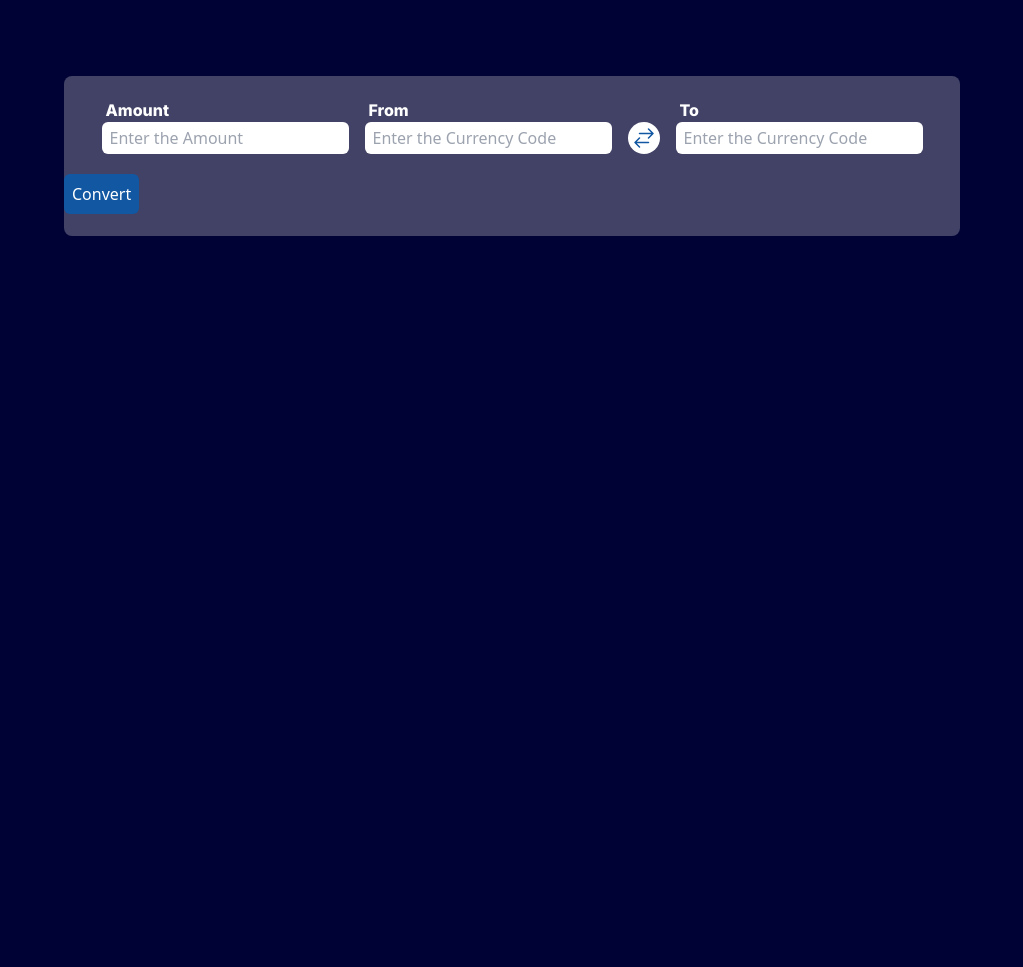
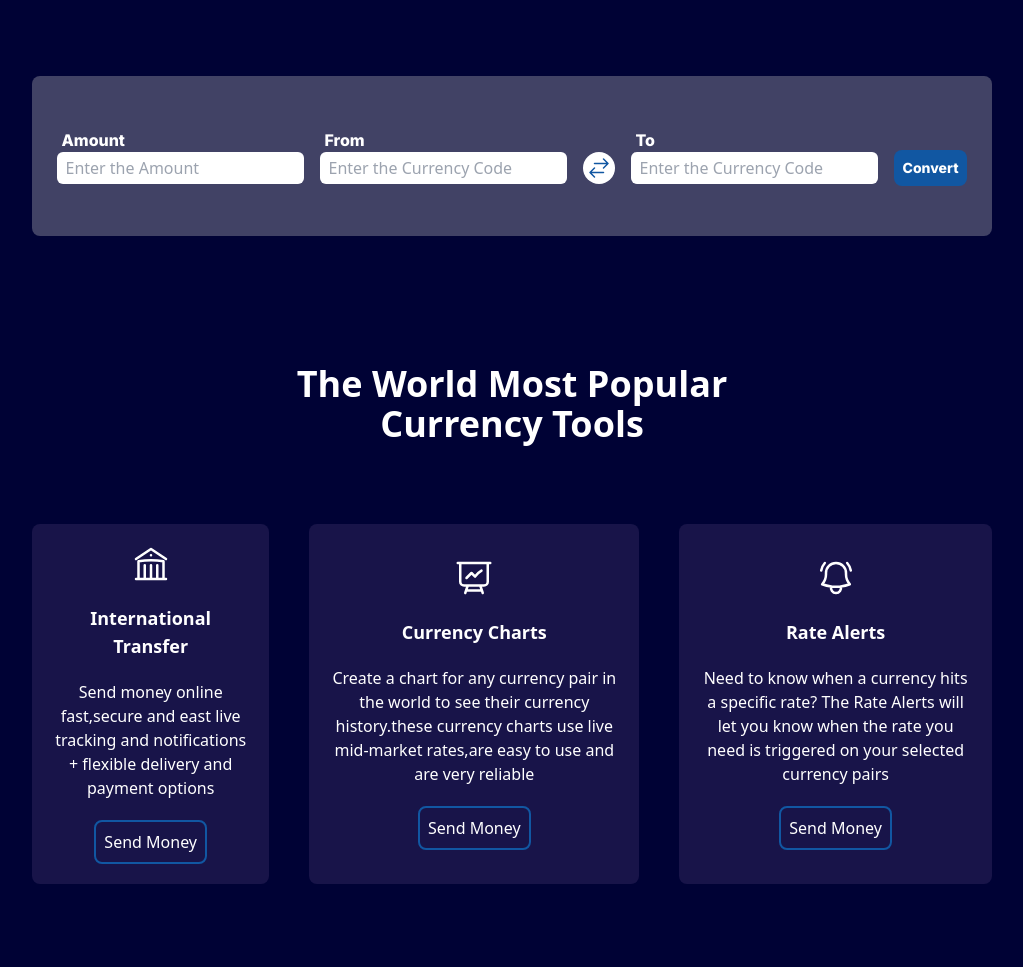
Before and after one commit to stainsleto/Currency-Converter-vanillaJS, a website built with Vite: page src/index.html in a window 1280 px wide. Shown: the part 540-1507 px from the top of the page, without its empty margins (128-1151 px from the left). Before the commit the page ends 816 px from the top, so only its background shows below. Built offline with nearby package versions, Linux system fonts and the light colour scheme.

Commit message:
@Stains/Converter and Features Box

```diff
--- a/src/index.html
+++ b/src/index.html
@@ -59,8 +59,8 @@
 
     <!-- Converter -->
 
-    <div class="flex flex-col justify-center text-primary  bg-gray mx-48 h-40 my-10 rounded-lg">
-      <div class="flex flex-row gap-4 justify-center items-center">
+    <div class="flex flex-col justify-center text-primary  bg-gray mx-40 h-40 my-10  rounded-lg">
+      <div class="flex flex-row gap-4 justify-center items-center ">
         <section>
           <h4 class="converter-title font-bold mx-1">Amount</h4>
           <input class="rounded-md h-8 p-2" type="number" placeholder="Enter the Amount" />
@@ -83,10 +83,63 @@
           <h4 class="converter-title font-bold mx-1">To</h4>
           <input class="rounded-md h-8 p-2" type="number" placeholder="Enter the Currency Code" />
         </section>
+
+        <section class="mt-6">
+          <button class="bg-blue rounded-lg  text-sm p-2 font-bold" id="convert">Convert</button>
+        </section>
       </div>
 
-      <div class="mt-5">
-        <button class="bg-blue rounded-md p-2">Convert</button>
+    </div>
+
+    <!-- Three Box Section with heading   -->
+
+    <div class="text-primary flex flex-col justify-center items-center my-32">
+      <div>
+        <h1 class="text-4xl font-extrabold text-center">
+          The World Most Popular <br /> Currency Tools
+        </h1>
+      </div>
+
+      <div class="flex flex-row justify-center  gap-10 text-center mx-40 my-20" >
+        <section class="flex flex-col gap-5 justify-center items-center bg-dblue p-5 rounded-lg">
+          <svg xmlns="http://www.w3.org/2000/svg" fill="none" viewBox="0 0 24 24" stroke-width="1.5" stroke="currentColor" class="w-10 h-10">
+            <path stroke-linecap="round" stroke-linejoin="round" d="M12 21v-8.25M15.75 21v-8.25M8.25 21v-8.25M3 9l9-6 9 6m-1.5 12V10.332A48.36 48.36 0 0012 9.75c-2.551 0-5.056.2-7.5.582V21M3 21h18M12 6.75h.008v.008H12V6.75z" />
+          </svg>
+
+          <h3 class="text-lg font-bold">International Transfer</h3>
+
+          <p>Send money online fast,secure and east live tracking and notifications + flexible delivery and payment options</p>
+
+          <button class="border-2 border-solid border-blue rounded-lg p-2">Send Money</button>
+
+        </section>
+
+        <section class="flex flex-col gap-5 justify-center items-center bg-dblue p-5 rounded-lg">
+          <svg xmlns="http://www.w3.org/2000/svg" fill="none" viewBox="0 0 24 24" stroke-width="1.5" stroke="currentColor" class="w-10 h-10">
+            <path stroke-linecap="round" stroke-linejoin="round" d="M3.75 3v11.25A2.25 2.25 0 006 16.5h2.25M3.75 3h-1.5m1.5 0h16.5m0 0h1.5m-1.5 0v11.25A2.25 2.25 0 0118 16.5h-2.25m-7.5 0h7.5m-7.5 0l-1 3m8.5-3l1 3m0 0l.5 1.5m-.5-1.5h-9.5m0 0l-.5 1.5m.75-9l3-3 2.148 2.148A12.061 12.061 0 0116.5 7.605" />
+          </svg>
+
+          <h3 class="text-lg font-bold">Currency Charts</h3>
+
+          <p>Create a chart for any currency pair in the world to see their currency history.these currency charts use live mid-market rates,are easy to use and are very reliable</p>
+
+          <button class="border-2 border-solid border-blue rounded-lg p-2">Send Money</button>
+
+        </section>
+
+        <section class="flex flex-col gap-5 justify-center items-center bg-dblue p-5 rounded-lg">
+          <svg xmlns="http://www.w3.org/2000/svg" fill="none" viewBox="0 0 24 24" stroke-width="1.5" stroke="currentColor" class="w-10 h-10">
+            <path stroke-linecap="round" stroke-linejoin="round" d="M14.857 17.082a23.848 23.848 0 005.454-1.31A8.967 8.967 0 0118 9.75v-.7V9A6 6 0 006 9v.75a8.967 8.967 0 01-2.312 6.022c1.733.64 3.56 1.085 5.455 1.31m5.714 0a24.255 24.255 0 01-5.714 0m5.714 0a3 3 0 11-5.714 0M3.124 7.5A8.969 8.969 0 015.292 3m13.416 0a8.969 8.969 0 012.168 4.5" />
+          </svg>
+
+          <h3 class="text-lg font-bold">Rate Alerts</h3>
+
+          <p>Need to know when a currency hits a specific rate? The Rate Alerts will let you know when the rate you need is triggered on your selected currency pairs </p>
+
+          <button class="border-2 border-solid border-blue rounded-lg p-2">Send Money</button>
+
+        </section>
+
       </div>
 
     </div>
--- a/src/style.css
+++ b/src/style.css
@@ -13,3 +13,7 @@
 .converter-title{
     font-family: 'Inter', sans-serif;
 }
+
+#convert{
+    font-family: 'Inter', sans-serif;
+}
--- a/tailwind.config.cjs
+++ b/tailwind.config.cjs
@@ -8,6 +8,7 @@ module.exports = {
         "primary" : "#FFFFFF",
         "blue" : "#1157A2",
         "gray" : "#c5c5c554",
+        "dblue" : "#181449",
 
       }
     },
```
